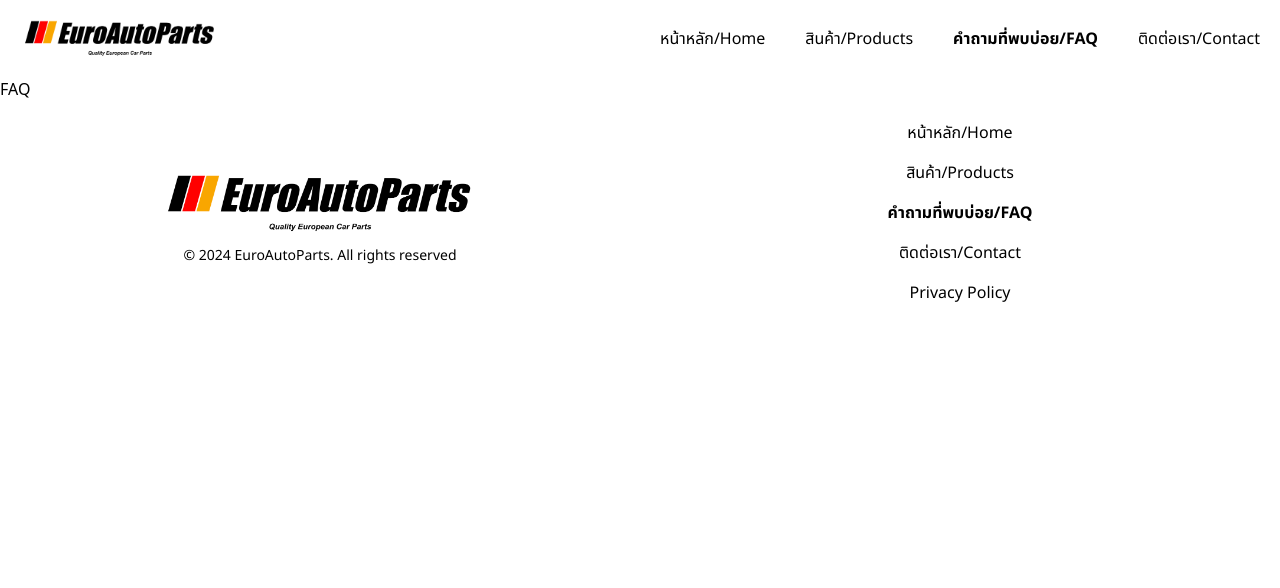
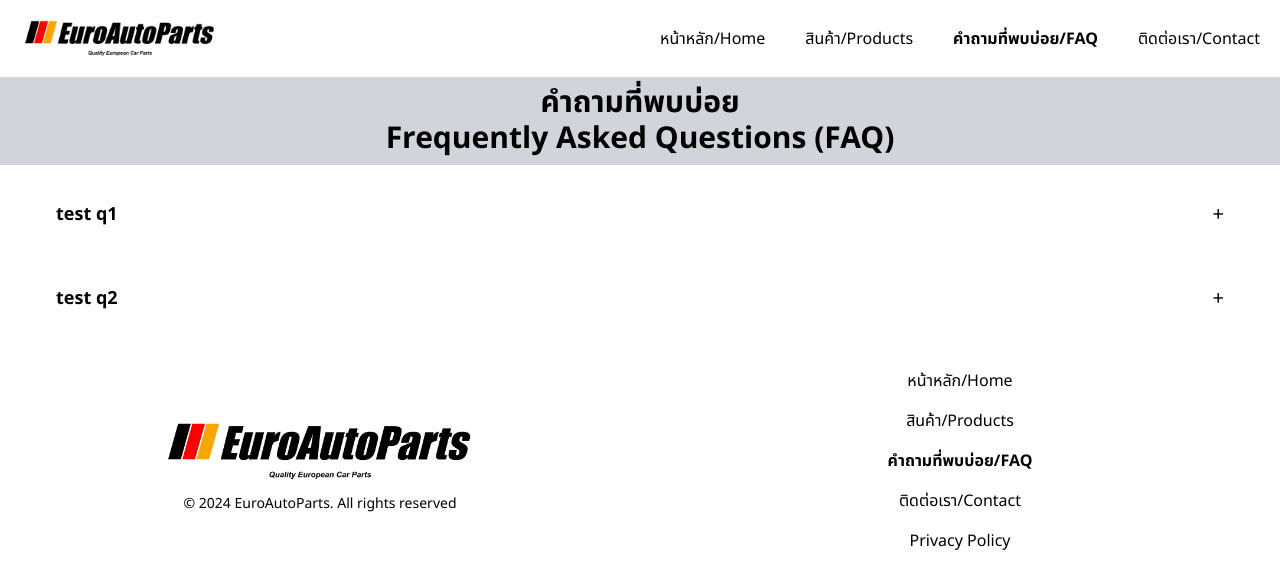
Before and after one commit to Win-TS/euroautoparts-landing-page, a React (Vite) app: page /faq in a window 1280 px wide. Shown: the top 588 px of the page. Built offline with nearby package versions, Linux system fonts and the light colour scheme.

Commit message:
feat: faq accordion element

```diff
--- /dev/null
+++ b/src/components/Accordion.tsx
@@ -0,0 +1,40 @@
+import { useState } from "react";
+import { motion, AnimatePresence } from "framer-motion";
+
+interface AccordionProps {
+    question: string;
+    answer: string;
+}
+
+export default function Accordion({question, answer}: AccordionProps) {
+    const [isOpen, setIsOpen] = useState(false);
+
+    const toggleAccordion = () => {
+        setIsOpen(!isOpen);
+    }
+
+    return (
+        <div className="m-4 bg-white">
+            <div className="py-5 px-10 flex justify-between items-center cursor-pointer rounded-lg" onClick={toggleAccordion}>
+                <p className="text-lg font-notothai font-bold">{question}</p>
+                <div className="text-xl font-notothai">
+                    {isOpen ? "-" : "+"}
+                </div>
+            </div>
+
+            <AnimatePresence>
+                {isOpen && (
+                    <motion.div
+                        initial={{ opacity: 0, height: 0 }}
+                        animate={{ opacity: 1, height: "auto" }}
+                        exit={{ opacity: 0, height: 0 }}
+                        transition={{ duration: 0.3 }}
+                        className="mx-10"
+                    >
+                        <p className="text-lg font-notothai">{answer}</p>
+                    </motion.div>
+                )}
+            </AnimatePresence>
+        </div>
+    )
+}
--- a/src/pages/FAQ.tsx
+++ b/src/pages/FAQ.tsx
@@ -1,7 +1,34 @@
+import Accordion from "../components/Accordion";
+
 export default function FAQ() {
+    const accordionIds = [
+        {
+            title:"test q1",
+            description:"ans q1"
+        },
+        {
+            title:"test q2",
+            description:"ans q2"
+        }
+    ];
+
     return (
-        <div>
-            <h1>FAQ</h1>
-        </div>
+        <>
+            <div className="p-2 bg-gray-300">
+                <h1 className="text-3xl text-center font-notothai font-bold">คำถามที่พบบ่อย</h1>
+                <h1 className="text-3xl text-center font-notothai font-bold">Frequently Asked Questions (FAQ)</h1>
+            </div>
+
+            <div>
+                <div className="faq-items">
+                    {accordionIds.map((item) => (
+                    <Accordion
+                        question={item.title}
+                        answer={item.description}
+                    />
+                    ))}
+                </div>
+            </div>
+        </>
     )
 }
```
